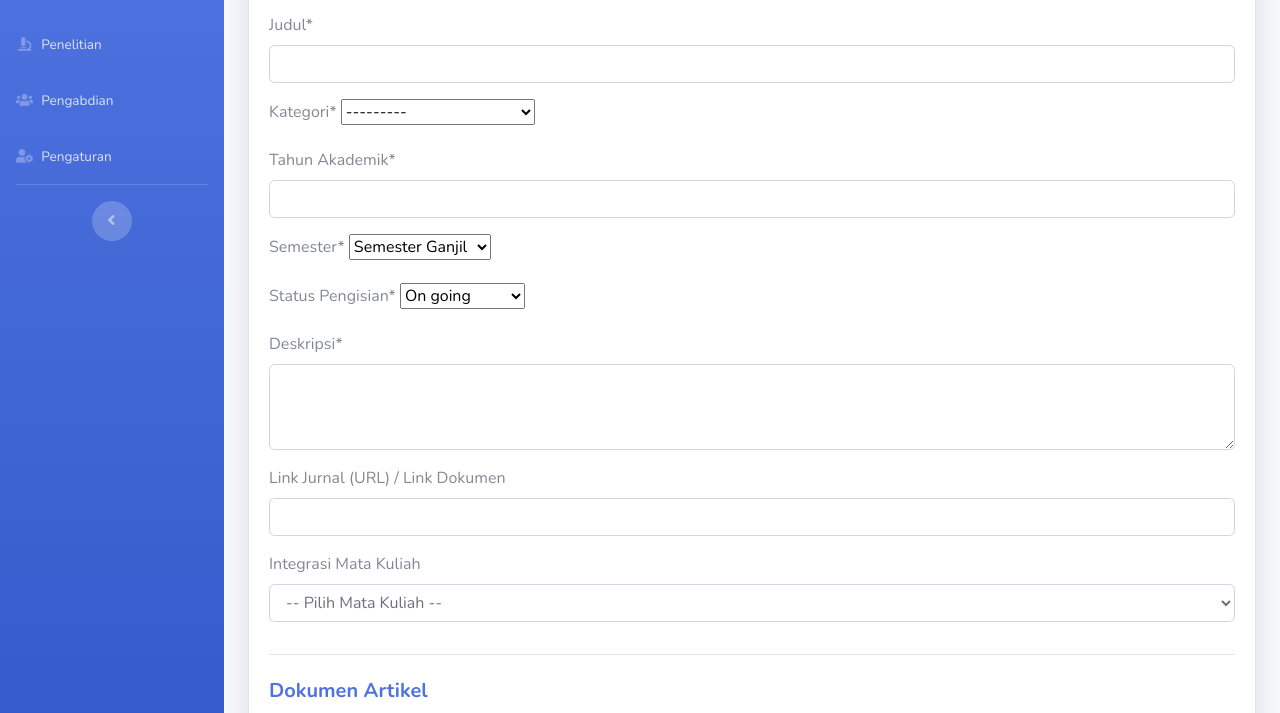
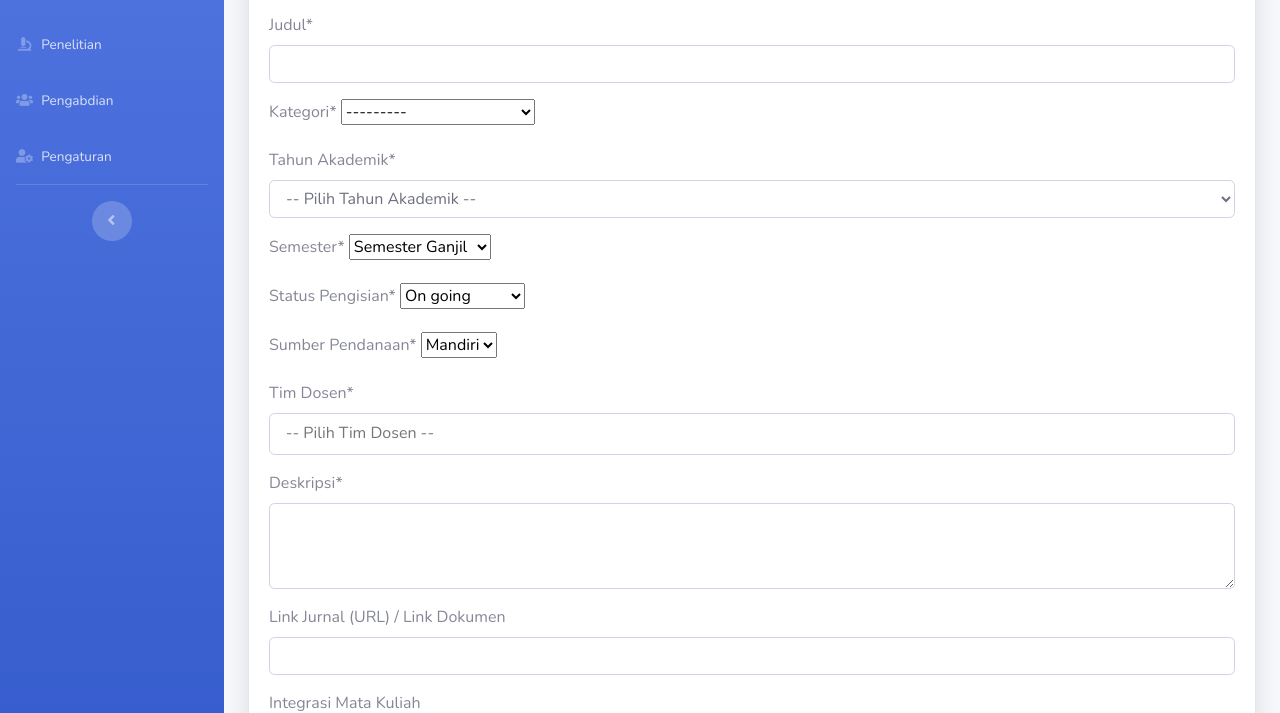
Before and after one commit to meizaannisa93/litabdimas, a Django app: page /kegiatan/dosen/kegiatan/tambah/ in a window 1280 px wide. Shown: the part 200-913 px from the top of the page. Run offline with Django 5.2, Linux system fonts and the light colour scheme; the visitor is signed in with stand-in values (Sample User, id 1); data comes from the database, SQL or seed files in the repository; data that the repository does not hold is empty; some libraries are stand-ins or nearby versions.

Commit message:
Add Sumber Pendanaan, Tahun Akademik dropdown, Tim Dosen Select2

```diff
--- a/kegiatan/forms.py
+++ b/kegiatan/forms.py
@@ -1,16 +1,40 @@
+import datetime
 from django import forms
 from .models import Kegiatan, Dokumen, MilestoneLog, ReviewLog, MataKuliah
+from accounts.models import CustomUser
+
+def get_tahun_akademik_choices():
+    current_year = datetime.datetime.now().year
+    choices = [('', '-- Pilih Tahun Akademik --')]
+    for year in range(2019, current_year + 5):
+        choices.append((f"{year}/{year+1}", f"{year}/{year+1}"))
+    return choices
+
+class DosenMultipleChoiceField(forms.ModelMultipleChoiceField):
+    def label_from_instance(self, obj):
+        return obj.get_full_name() or obj.username
 
 class KegiatanForm(forms.ModelForm):
+    tahun_akademik = forms.ChoiceField(
+        choices=[],
+        widget=forms.Select(attrs={'class': 'form-control'}),
+        label='Tahun Akademik'
+    )
+    tim_dosen = DosenMultipleChoiceField(
+        queryset=CustomUser.objects.none(),
+        widget=forms.SelectMultiple(attrs={'class': 'form-control select2-multiple'}),
+        label='Tim Dosen'
+    )
+
     class Meta:
         model = Kegiatan
-        fields = ['judul', 'kategori', 'tahun_akademik', 'semester', 'status_pelaksanaan', 'deskripsi', 'link_jurnal', 'integrasi_mata_kuliah']
+        fields = ['judul', 'kategori', 'tahun_akademik', 'semester', 'status_pelaksanaan', 'sumber_pendanaan', 'tim_dosen', 'deskripsi', 'link_jurnal', 'integrasi_mata_kuliah']
         labels = {
             'status_pelaksanaan': 'Status Pengisian',
+            'sumber_pendanaan': 'Sumber Pendanaan',
             'link_jurnal': 'Link Jurnal (URL) / Link Dokumen',
             'integrasi_mata_kuliah': 'Integrasi Mata Kuliah',
             'semester': 'Semester',
-            'tahun_akademik': 'Tahun Akademik',
         }
         widgets = {
             'deskripsi': forms.Textarea(attrs={'rows': 3}),
@@ -19,9 +43,11 @@ class KegiatanForm(forms.ModelForm):
 
     def __init__(self, *args, **kwargs):
         super().__init__(*args, **kwargs)
+        self.fields['tahun_akademik'].choices = get_tahun_akademik_choices()
         self.fields['integrasi_mata_kuliah'].queryset = MataKuliah.objects.all()
         self.fields['integrasi_mata_kuliah'].empty_label = '-- Pilih Mata Kuliah --'
         self.fields['integrasi_mata_kuliah'].required = False
+        self.fields['tim_dosen'].queryset = CustomUser.objects.filter(role='DOSEN')
 
 class DokumenForm(forms.ModelForm):
     class Meta:
--- a/kegiatan/models.py
+++ b/kegiatan/models.py
@@ -66,6 +66,21 @@ class Kegiatan(models.Model):
         null=True, blank=True,
         verbose_name='Integrasi Mata Kuliah'
     )
+    SUMBER_PENDANAAN_CHOICES = [
+        ('MANDIRI', 'Mandiri'),
+        ('HIBAH', 'Hibah'),
+    ]
+    sumber_pendanaan = models.CharField(
+        max_length=20,
+        choices=SUMBER_PENDANAAN_CHOICES,
+        default='MANDIRI',
+        verbose_name='Sumber Pendanaan'
+    )
+    tim_dosen = models.ManyToManyField(
+        CustomUser,
+        related_name='tim_kegiatan',
+        verbose_name='Tim Dosen'
+    )
 
     created_at = models.DateTimeField(auto_now_add=True)
     updated_at = models.DateTimeField(auto_now=True)
--- a/kegiatan/views.py
+++ b/kegiatan/views.py
@@ -48,6 +48,7 @@ def tambah_kegiatan(request):
                 kegiatan.dosen = request.user
                 kegiatan.status = 'ONGOING'
                 kegiatan.save()
+                form.save_m2m()
 
                 dokumen = dokumen_form.save(commit=False)
                 dokumen.kegiatan = kegiatan
@@ -85,6 +86,7 @@ def edit_kegiatan(request, pk):
                     kegiatan.status = 'ONGOING'
 
                 kegiatan.save()
+                form.save_m2m()
 
                 dokumen = dokumen_form.save(commit=False)
                 dokumen.kegiatan = kegiatan
--- a/templates/kegiatan/tambah_kegiatan.html
+++ b/templates/kegiatan/tambah_kegiatan.html
@@ -34,3 +34,31 @@
     </div>
 </div>
 {% endblock %}
+
+{% block extra_css %}
+
+<link href="https://cdn.jsdelivr.net/npm/select2@4.1.0-rc.0/dist/css/select2.min.css" rel="stylesheet" />
+<style>
+    .select2-container--default .select2-selection--multiple {
+        border: 1px solid #d1d3e2;
+        border-radius: 0.35rem;
+        padding: 0.15rem;
+    }
+    .select2-container--default.select2-container--focus .select2-selection--multiple {
+        border-color: #bac8f3;
+        box-shadow: 0 0 0 0.2rem rgba(78, 115, 223, 0.25);
+    }
+</style>
+{% endblock %}
+
+{% block extra_js %}
+<script src="https://cdn.jsdelivr.net/npm/select2@4.1.0-rc.0/dist/js/select2.min.js"></script>
+<script>
+    $(document).ready(function() {
+        $('.select2-multiple').select2({
+            placeholder: "  -- Pilih Tim Dosen --",
+            allowClear: true
+        });
+    });
+</script>
+{% endblock %}
```
Also changed, not shown: templates/kegiatan/detail_kegiatan.html (+9 -1 lines), templates/kegiatan/edit_kegiatan.html (+27 -0 lines), kegiatan/migrations/0007_kegiatan_tim_dosen.py (added), kegiatan/migrations/0008_kegiatan_sumber_pendanaan.py (added).
